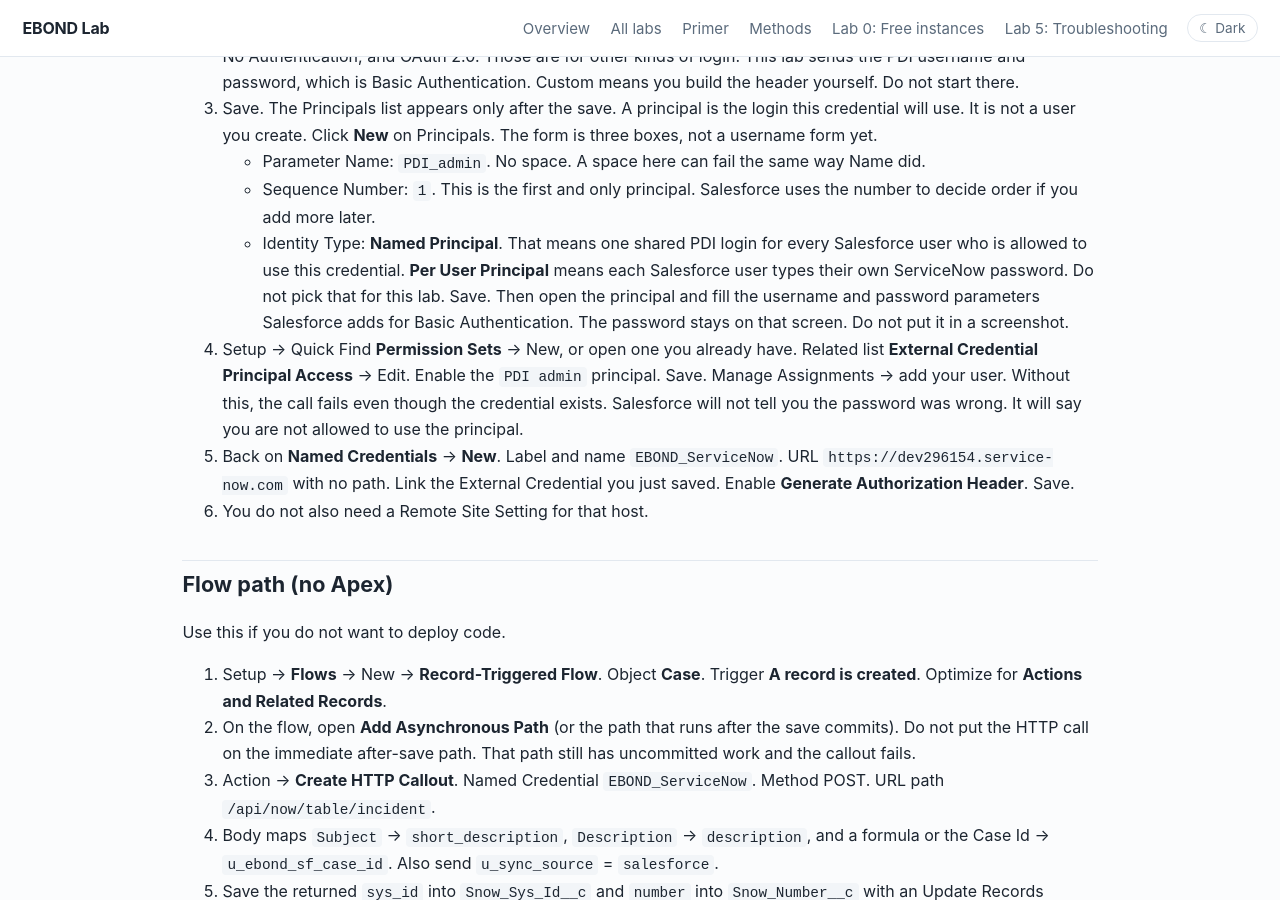
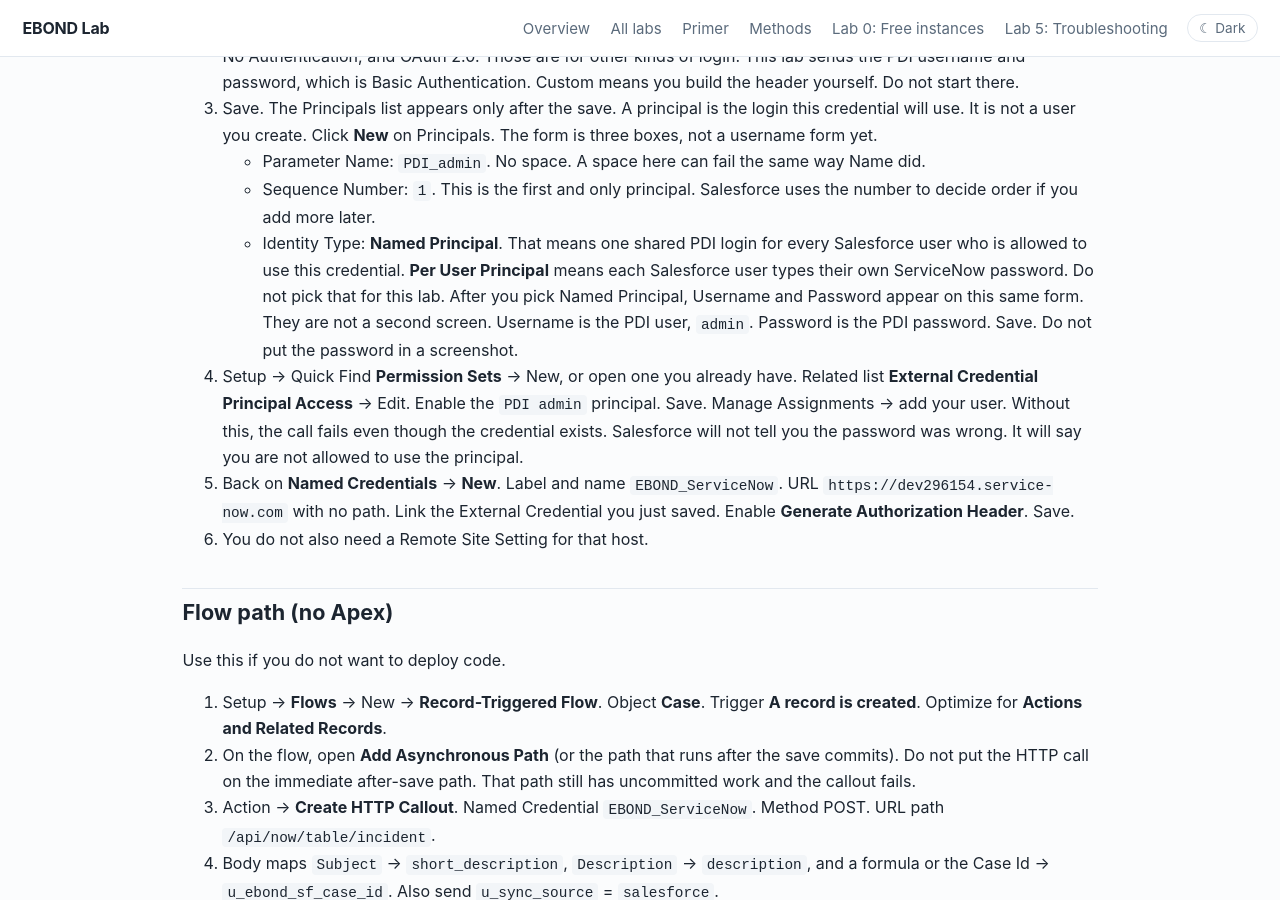
Before and after one commit to eltonaguiar/EBOND_ServiceNowSalesforce, a Jekyll site: the page built from site/labs/02-salesforce-to-snow.md, in a window 1280 px wide and 900 px high, scrolled down 3973 px. Built offline with Jekyll 4.4.1, drawn with Linux system fonts in a browser that asks for light colours.

Commit message:
Say username and password are on the Create Principal form.

```diff
--- a/site/labs/02-salesforce-to-snow.md
+++ b/site/labs/02-salesforce-to-snow.md
@@ -155,7 +155,7 @@ Setup → Quick Find `named credentials`. Open **Named Credentials** under Secur
    - Parameter Name: `PDI_admin`. No space. A space here can fail the same way Name did.
    - Sequence Number: `1`. This is the first and only principal. Salesforce uses the number to decide order if you add more later.
    - Identity Type: **Named Principal**. That means one shared PDI login for every Salesforce user who is allowed to use this credential. **Per User Principal** means each Salesforce user types their own ServiceNow password. Do not pick that for this lab.
-   Save. Then open the principal and fill the username and password parameters Salesforce adds for Basic Authentication. The password stays on that screen. Do not put it in a screenshot.
+   After you pick Named Principal, Username and Password appear on this same form. They are not a second screen. Username is the PDI user, `admin`. Password is the PDI password. Save. Do not put the password in a screenshot.
 4. Setup → Quick Find **Permission Sets** → New, or open one you already have. Related list **External Credential Principal Access** → Edit. Enable the `PDI admin` principal. Save. Manage Assignments → add your user. Without this, the call fails even though the credential exists. Salesforce will not tell you the password was wrong. It will say you are not allowed to use the principal.
 5. Back on **Named Credentials** → **New**. Label and name `EBOND_ServiceNow`. URL `https://dev296154.service-now.com` with no path. Link the External Credential you just saved. Enable **Generate Authorization Header**. Save.
 6. You do not also need a Remote Site Setting for that host.
```
